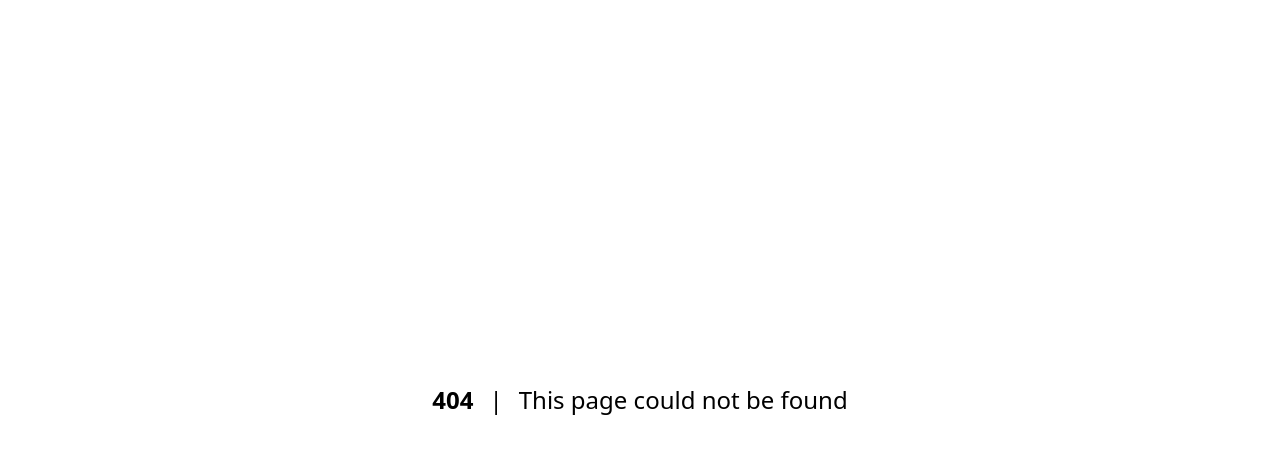
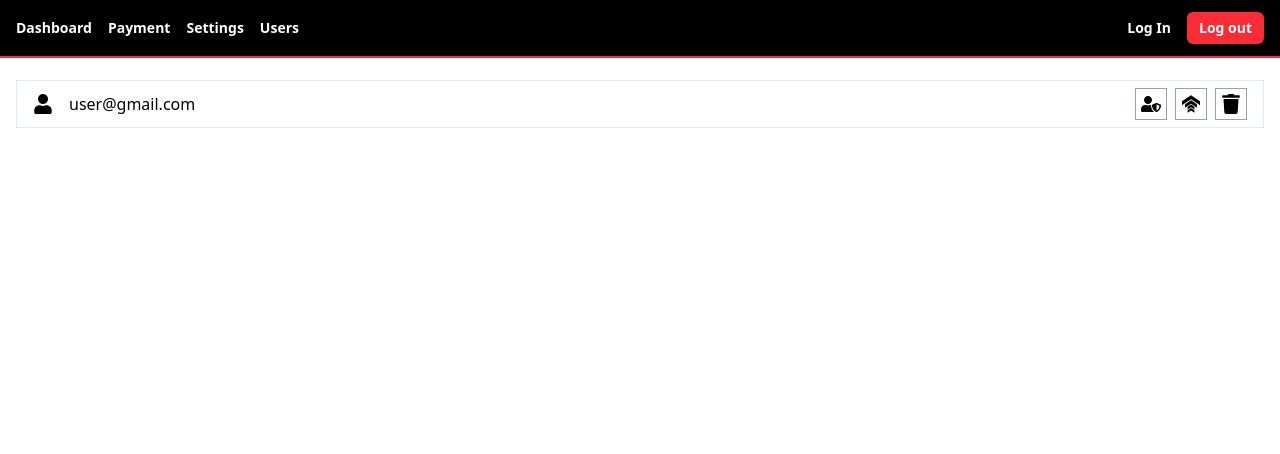
Before and after one commit to Styxian-Legion/fe-file-storage, a React (Vite) app: page /users in a window 1280 px wide. Before the commit this address had no page. Shown: the top 454 px of the page. Built offline with nearby package versions, Linux system fonts and the light colour scheme.

Commit message:
create page for user management

```diff
--- /dev/null
+++ b/src/components/User.tsx
@@ -0,0 +1,66 @@
+import { useState } from "react";
+import { FaUser, FaUserShield, FaTrash } from "react-icons/fa";
+import { GiUpgrade } from "react-icons/gi";
+import { IoMdClose } from "react-icons/io";
+
+export default function User() {
+    const [mode, setMode] = useState<"role" | "upgrade" | "none">("none")
+    const handleChangeMode = (mode: "role" | "upgrade" | "none") => () => setMode(mode)
+
+    return (
+        <>
+            <div className="w-full h-12 px-4 border border-slate-200 flex justify-between items-center">
+                <div className="flex items-center gap-4">
+                    <FaUser className="w-5 h-5" />
+                    <h1>user@gmail.com</h1>
+                </div>
+                <div className="flex items-center gap-2">
+                    {mode === "none" && (
+                        <>
+                            <button onClick={handleChangeMode("role")} className="w-8 h-8 border border-slate-400 flex items-center justify-center">
+                                <FaUserShield className="w-5 h-5" />
+                            </button>
+                            <button onClick={handleChangeMode("upgrade")} className="w-8 h-8 border border-slate-400 flex items-center justify-center">
+                                <GiUpgrade className="w-5 h-5" />
+                            </button>
+                            <button className="w-8 h-8 border border-slate-400 flex items-center justify-center">
+                                <FaTrash className="w-5 h-5" />
+                            </button>
+                        </>
+                    )}
+
+                    {(mode === "role" || mode === "upgrade") && (
+                        <button onClick={handleChangeMode("none")} className="w-8 h-8 border border-slate-400 flex items-center justify-center">
+                            <IoMdClose className="w-5 h-5" />
+                        </button>
+                    )}
+                </div>
+            </div>
+
+            {mode === "role" && (
+                <form action="">
+                    <div className="w-full flex flex-col gap-4">
+                        <select name="role" id="role" className="w-full h-12 px-4 border border-slate-200 outline-none">
+                            <option value="administrator">User</option>
+                            <option value="user">Admin</option>
+                        </select>
+                        <button className="w-full h-12 font-medium hover:cursor-pointer border bg-slate-900 text-white rounded-md text-sm">Save</button>
+                    </div>
+                </form>
+            )}
+
+            {mode === "upgrade" && (
+                <form action="">
+                    <div className="w-full flex flex-col gap-4">
+                        <select name="tier" id="tier" className="w-full h-12 px-4 border border-slate-200 outline-none">
+                            <option value="basic">Basic</option>
+                            <option value="pro">Pro</option>
+                            <option value="business">Business</option>
+                        </select>
+                        <button className="w-full h-12 font-medium hover:cursor-pointer border bg-slate-900 text-white rounded-md text-sm">Save</button>
+                    </div>
+                </form>
+            )}
+        </>
+    )
+}
--- a/src/main.tsx
+++ b/src/main.tsx
@@ -10,6 +10,7 @@ import NotFound from './pages/NotFound'
 import Dashboard from './pages/Dashboard'
 import Payment from './pages/Payment'
 import Settings from './pages/Settings'
+import Users from './pages/Users'
 
 createRoot(document.getElementById('root')!).render(
     <StrictMode>
@@ -21,6 +22,7 @@ createRoot(document.getElementById('root')!).render(
                 <Route path="/dashboard" element={<Dashboard />} />
                 <Route path="/payment" element={<Payment />} />
                 <Route path="/settings" element={<Settings />} />
+                <Route path="/users" element={<Users />} />
 
                 <Route path="*" element={<NotFound />} />
             </Routes>
--- /dev/null
+++ b/src/pages/Users.tsx
@@ -0,0 +1,14 @@
+import MasterLayout from "../layout/MasterLayour"
+import User from "../components/User";
+
+export default function Users() {
+    return (
+        <MasterLayout className="w-full pt-20">
+            <div className="w-full max-w-screen-2xl mx-auto px-4 flex flex-col gap-4">
+                <div className="w-full flex flex-col gap-2">
+                    <User />
+                </div>
+            </div>
+        </MasterLayout>
+    )
+}
```
